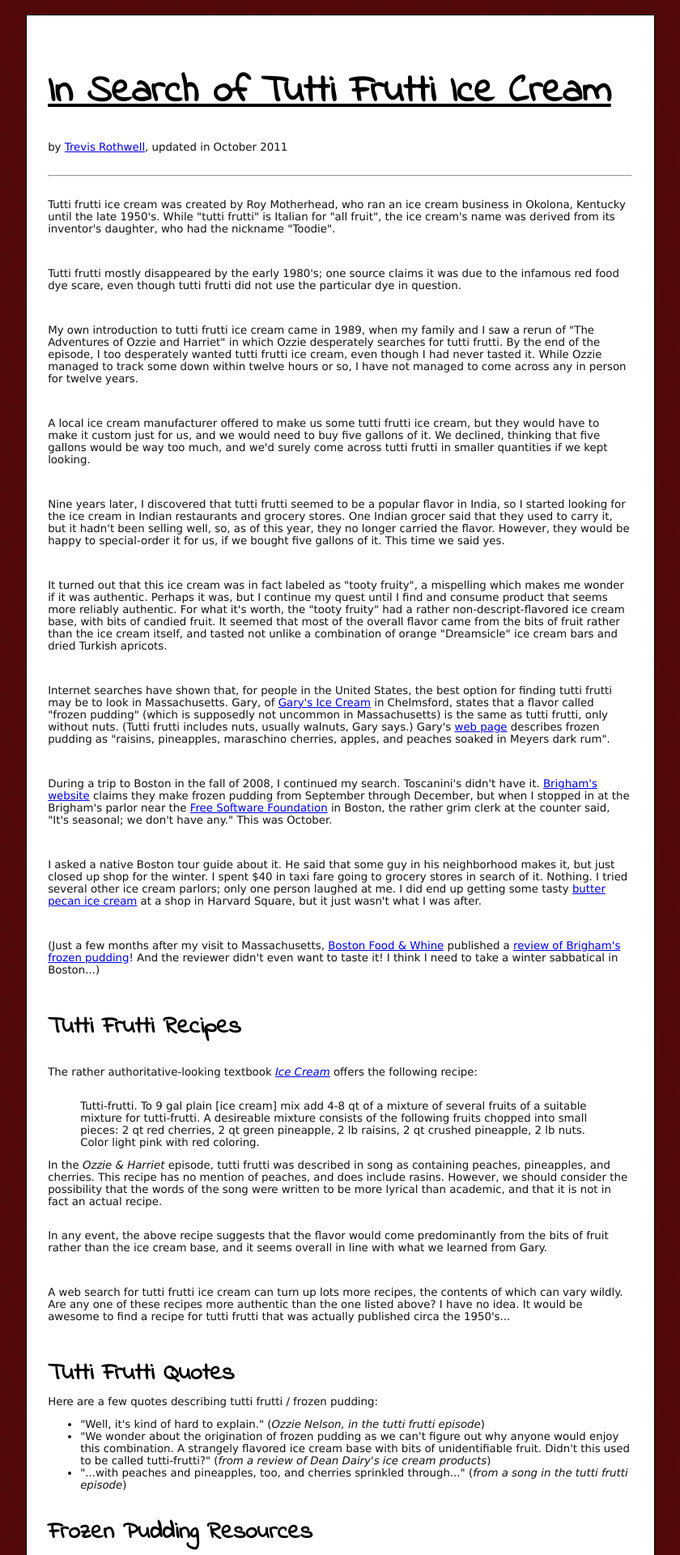
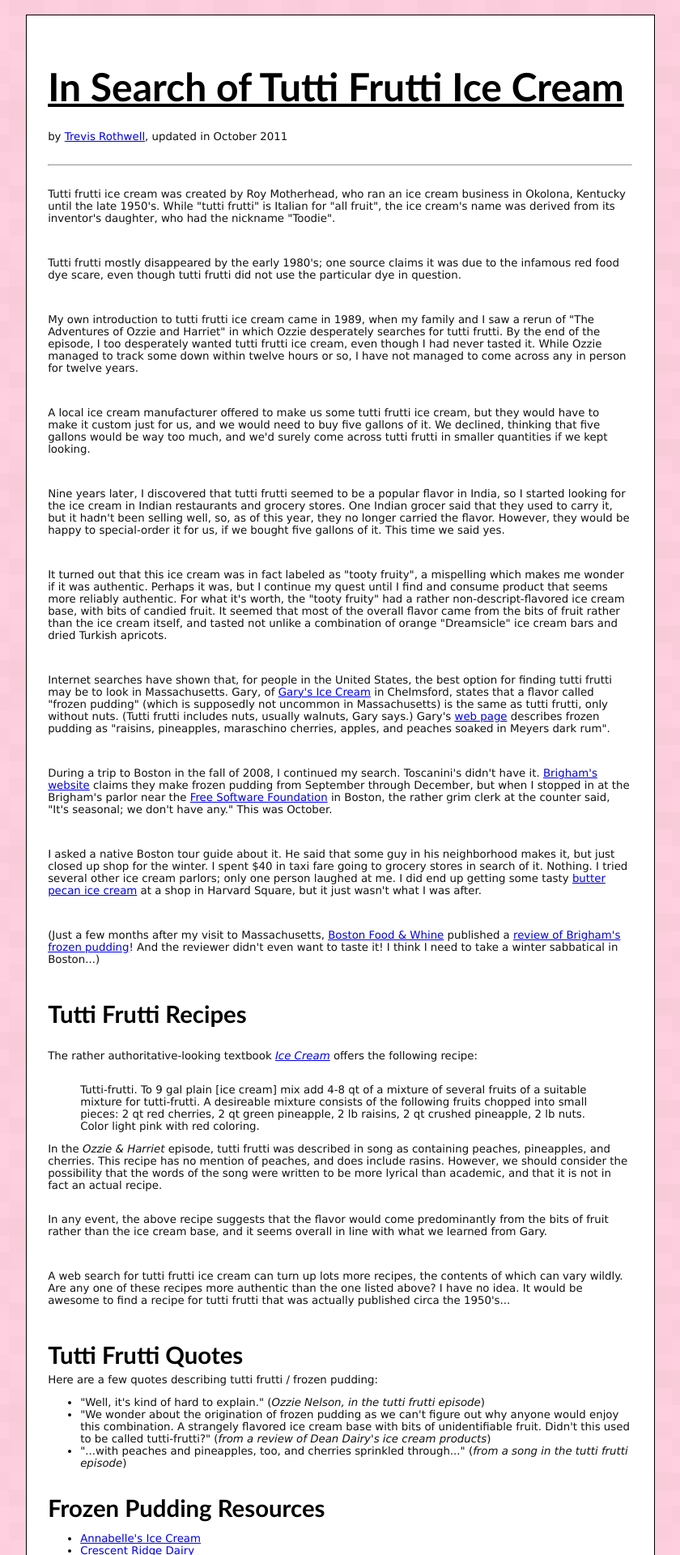
Before and after one commit to tjr/tjr.github.com, a Jekyll site: the page writing/tutti-frutti-ice-cream.html, which Jekyll copies as it is, in a window 1280 px wide. Shown: the top 1920 px of the page at 81% size, without its empty margins (220-1060 px from the left). Built offline with Jekyll 4.4.1, drawn with Linux system fonts in a browser that asks for light colours; some web fonts are replaced.

Commit message:
style updates

```diff
--- /dev/null
+++ b/css/icecream.css
@@ -0,0 +1,52 @@
+/* Imports */
+@import url(http://fonts.googleapis.com/css?family=Cherry+Cream+Soda);
+
+body {
+    padding-top: 10px;
+    padding-bottom: 20px;
+    text-align: center;
+    background-color: #FFD1E0;
+    background-image: url("/images/square_bg.png");
+}
+
+#content {
+    background-color: #FFF;
+    width: 775px;
+    margin: 0px auto;
+    text-align: left;
+    padding: 0px;
+    border: 1px solid black;
+}
+
+img.photo { border: 1px solid black; }
+
+p {padding-bottom: 1em; padding-top: 1em;}
+
+.insertbox {
+  background-color: #CCC;
+  padding: 1em;
+}
+
+.powderblue {
+  background-color: #BBB;
+  padding: 1em;
+}
+
+.peachpuff {
+  background-color: #FFA45D;
+  padding: 1em;
+}
+
+.white {
+  background-color: white;
+  padding: 2em;
+}
+
+/* fonts */
+body {font-family: Verdana; font-size:10pt; color: #111;}
+h1, h2, h3, h4, h5 {font-family: "Cherry Cream Soda", "Trebuchet MS", sans-serif; color: #000; margin-bottom: 0.2em;}
+h1 {font-size: 36pt; text-decoration: underline;}
+h2 {font-size: 28pt;}
+h3 {font-size: 22pt;}
+h4 {font-size: 18pt;}
+h5 {font-size: 16pt;}
--- a/writing/tutti-frutti-ice-cream.html
+++ b/writing/tutti-frutti-ice-cream.html
@@ -1,7 +1,7 @@
 <html>
 <head>
     <title>In Search of Tutti Frutti Ice Cream</title>
-    <link rel="stylesheet" href="/css/samantha.css" media="all" title="Default" charset="utf-8">
+    <link rel="stylesheet" href="/css/icecream.css" media="all" title="Default" charset="utf-8">
 </head>
 
 <body>
```
